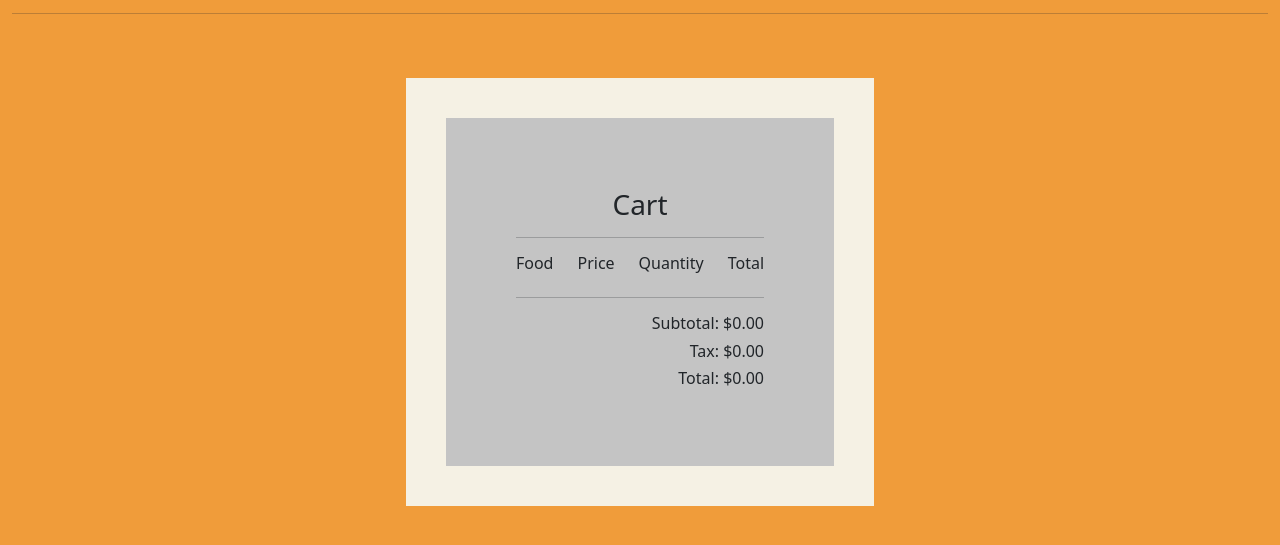
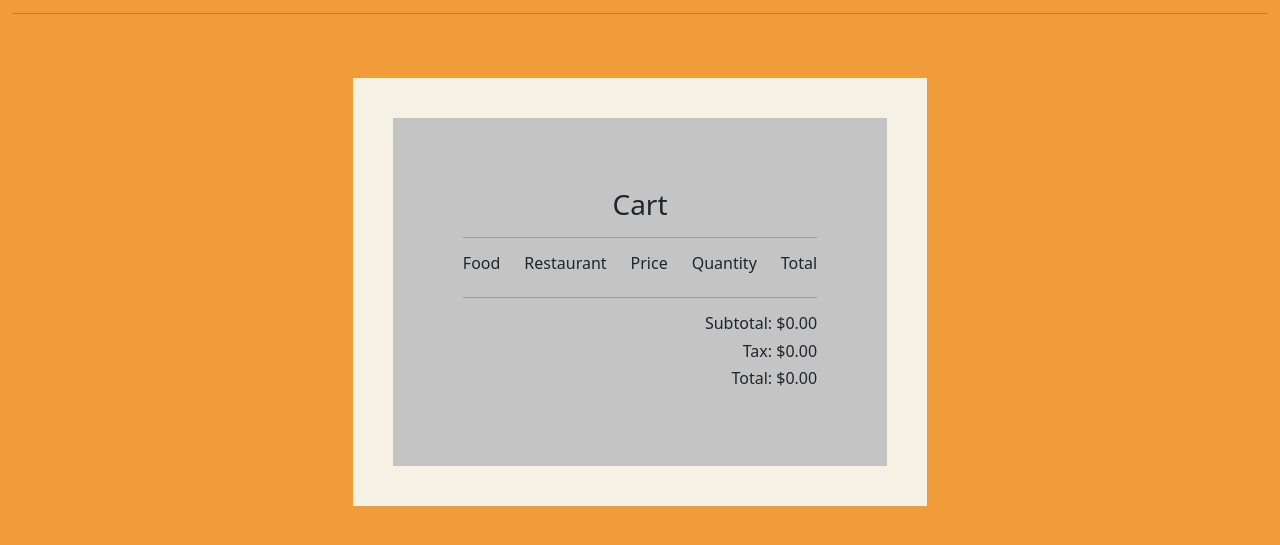
Before and after one commit to moonbuddy/food-delivery-application, a plain HTML site: page payment.html in a window 1280 px wide. Shown: the part 81-626 px from the top of the page. Drawn offline with nearby package versions, Linux system fonts and the light colour scheme.

Commit message:
fix(missing header): Restaurant name added to header on payment page

```diff
--- a/payment.html
+++ b/payment.html
@@ -26,6 +26,9 @@
                             <h6>Food</h6>
                         </div>
                         <div class="col">
+                            <h6>Restaurant</h6>
+                        </div>
+                        <div class="col">
                             <h6>Price</h6>
                         </div>
                         <div class="col">
```
